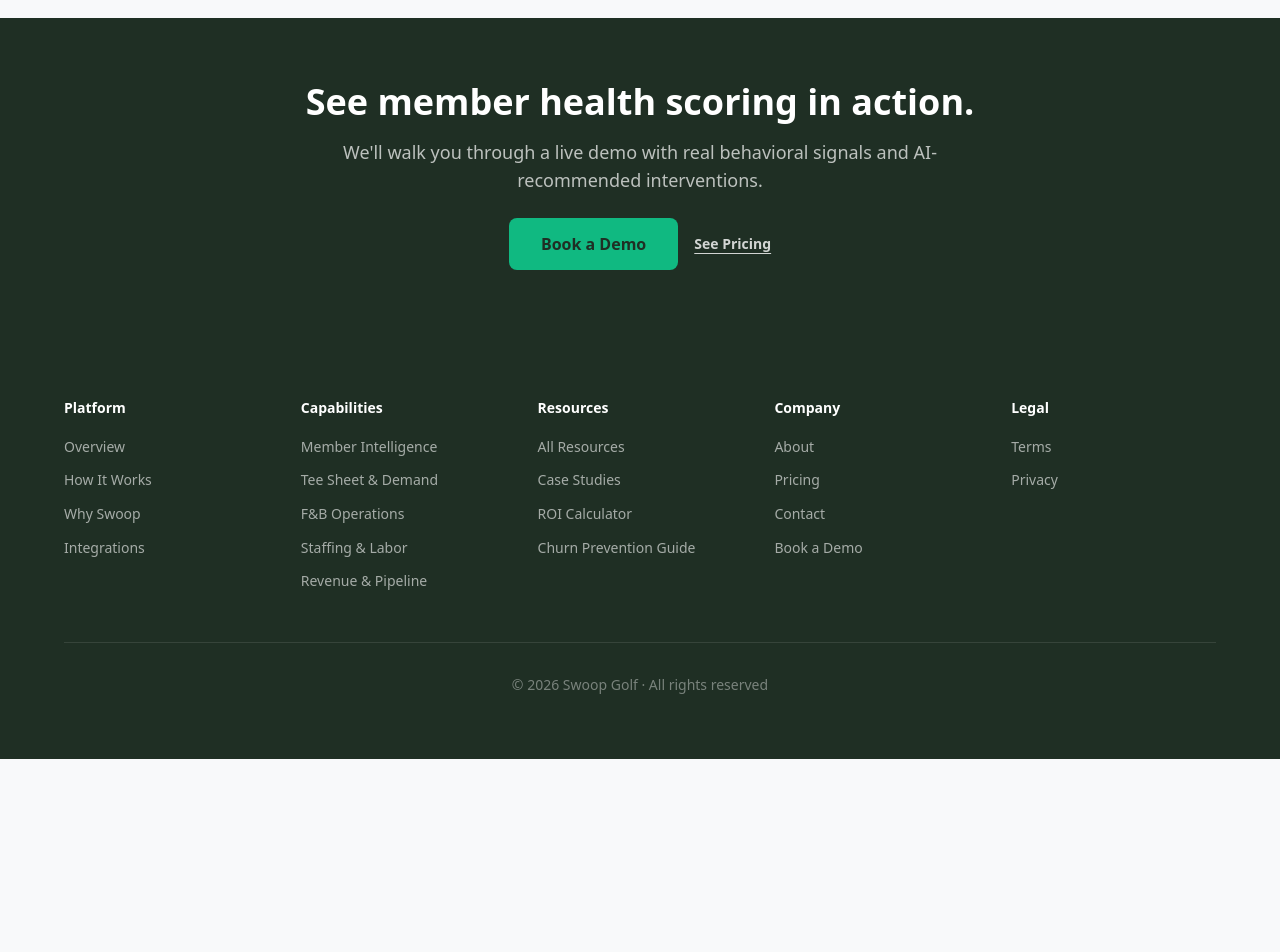
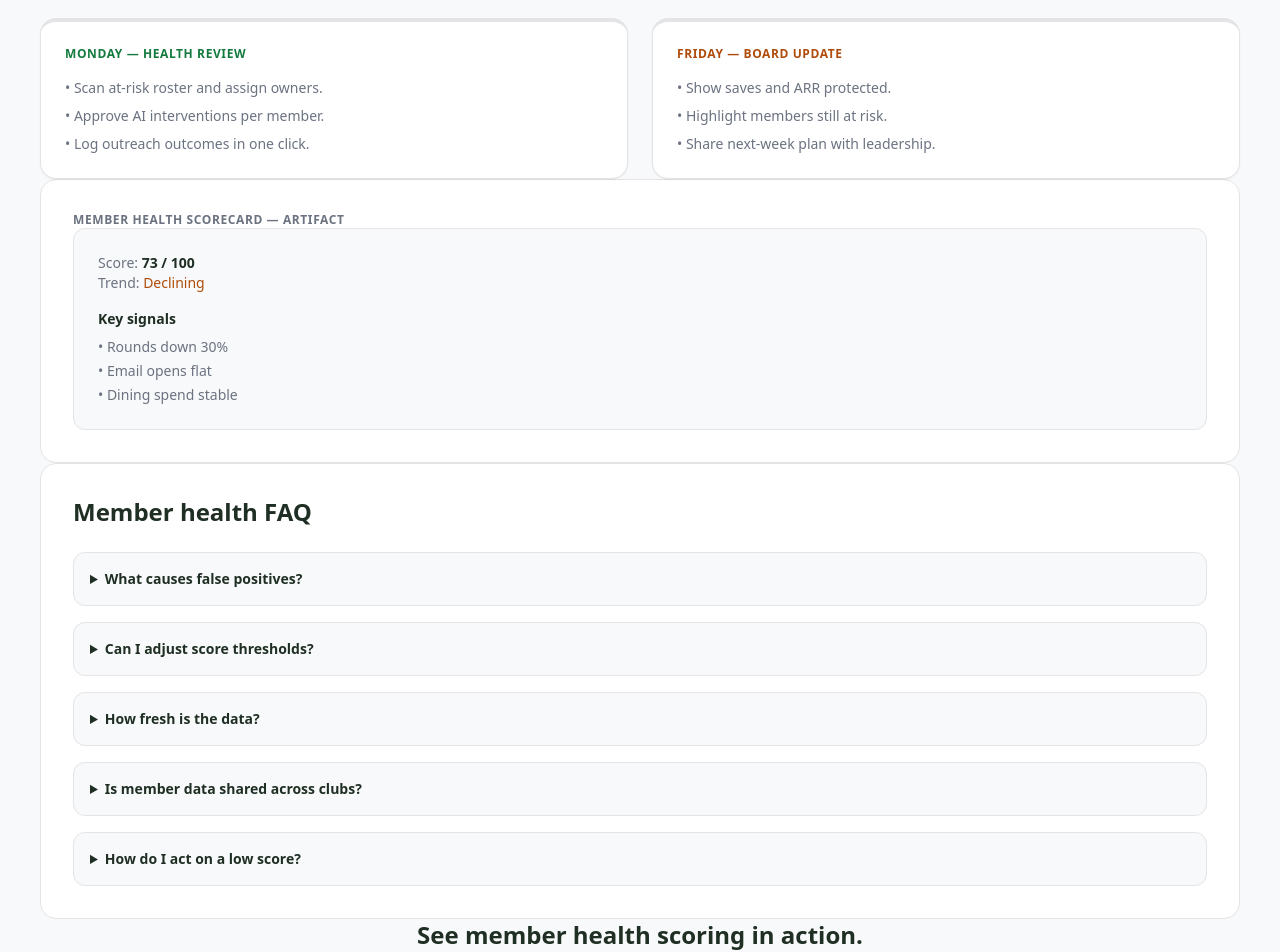
Before and after one commit to ty-hayes-82/swoop-member-intelligence-website, a Next.js app: page /features/member-health in a window 1280 px wide. Shown: the part 4520-5472 px from the top of the page. Before the commit the page ends 5279 px from the top, so only its background shows below. Built offline with nearby package versions, Linux system fonts and the light colour scheme.

Commit message:
feat: add depth to features/member-health page

```diff
--- a/app/features/member-health/page.jsx
+++ b/app/features/member-health/page.jsx
@@ -1,12 +1,19 @@
 import { buildMetadata } from '@/lib/metadata'
 import Link from 'next/link'
-import CTASection from '@/components/CTASection'
 
 export const metadata = buildMetadata({
   title: 'Member Health Scoring',
   description: 'How Swoop calculates member health scores, identifies churn risk 6-8 weeks early, and recommends retention interventions with predicted success rates.',
   path: '/features/member-health',
 })
+
+const memberFeatureFaqs = [
+  { question: 'What causes false positives?', answer: 'Weights adjust automatically, but you can exclude certain signals or members from alerts.' },
+  { question: 'Can I adjust score thresholds?', answer: 'Yes. Set per-segment thresholds for At Risk and Critical states.' },
+  { question: 'How fresh is the data?', answer: 'Tee sheet/POS updates hourly, CRM/email daily, with overrides for priority events.' },
+  { question: 'Is member data shared across clubs?', answer: 'No. Data stays scoped to your club or portfolio only.' },
+  { question: 'How do I act on a low score?', answer: 'Each low score ships with a recommended playbook, owner, and expected outcome math.' },
+]
 
 const healthSignals = [
   { category: 'Engagement Decay', signals: ['Tee time frequency declining', 'Days since last visit trending up', 'Booking window shortening', 'Cancellation rate increasing'], weight: 'High' },
@@ -192,10 +199,66 @@ export default function MemberHealthPage() {
         </div>
       </section>
 
-      <CTASection
-        headline="See member health scoring in action."
-        subtext="We'll walk you through a live demo with real behavioral signals and AI-recommended interventions."
-      />
+      <section className="px-6">
+        <div className="mx-auto max-w-container grid gap-6 lg:grid-cols-2">
+          <div className="rounded-2xl border border-swoop-border bg-white p-6 shadow-sm border-t-4 border-[#4ADE80]">
+            <p className="text-xs font-semibold uppercase tracking-wider text-[#147A3E]">Monday — health review</p>
+            <ul className="mt-4 space-y-2 text-sm text-swoop-muted">
+              <li>• Scan at-risk roster and assign owners.</li>
+              <li>• Approve AI interventions per member.</li>
+              <li>• Log outreach outcomes in one click.</li>
+            </ul>
+          </div>
+          <div className="rounded-2xl border border-swoop-border bg-white p-6 shadow-sm border-t-4 border-[#F97316]">
+            <p className="text-xs font-semibold uppercase tracking-wider text-[#AF4C0B]">Friday — board update</p>
+            <ul className="mt-4 space-y-2 text-sm text-swoop-muted">
+              <li>• Show saves and ARR protected.</li>
+              <li>• Highlight members still at risk.</li>
+              <li>• Share next-week plan with leadership.</li>
+            </ul>
+          </div>
+        </div>
+      </section>
+
+      <section className="px-6">
+        <div className="mx-auto max-w-container rounded-2xl border border-swoop-border bg-white p-8">
+          <p className="text-xs font-semibold uppercase tracking-wider text-swoop-muted">Member health scorecard — artifact</p>
+          <div className="rounded-xl border border-swoop-border bg-swoop-bg p-6 text-sm text-swoop-muted">
+            <p>Score: <span className="font-semibold text-swoop-dark">73 / 100</span></p>
+            <p>Trend: <span className="text-[#AF4C0B]">Declining</span></p>
+            <p className="mt-4 font-semibold text-swoop-dark">Key signals</p>
+            <ul className="mt-2 space-y-1">
+              <li>• Rounds down 30%</li>
+              <li>• Email opens flat</li>
+              <li>• Dining spend stable</li>
+            </ul>
+          </div>
+        </div>
+      </section>
+
+      <section className="px-6">
+        <div className="mx-auto max-w-container rounded-2xl border border-swoop-border bg-white p-8">
+          <h2 className="text-2xl font-bold">Member health FAQ</h2>
+          <div className="mt-6 space-y-4">
+            {memberFeatureFaqs.map((item) => (
+              <details key={item.question} className="rounded-xl border border-swoop-border bg-swoop-bg p-4">
+                <summary className="cursor-pointer text-sm font-semibold text-swoop-dark">{item.question}</summary>
+                <p className="mt-2 text-sm text-swoop-muted">{item.answer}</p>
+              </details>
+            ))}
+          </div>
+        </div>
+      </section>
+
+      <section className="px-6 pb-16 text-center">
+        <div className="mx-auto max-w-container">
+          <h2 className="text-2xl font-bold mb-4">See member health scoring in action.</h2>
+          <p className="text-swoop-muted mb-6">Book a demo to review your signals, thresholds, and playbooks.</p>
+          <Link href="/book-demo" className="inline-flex min-h-[46px] items-center rounded-lg bg-swoop-dark px-6 py-3 text-sm font-semibold text-white">
+            Book a Demo
+          </Link>
+        </div>
+      </section>
     </>
   )
 }
```
